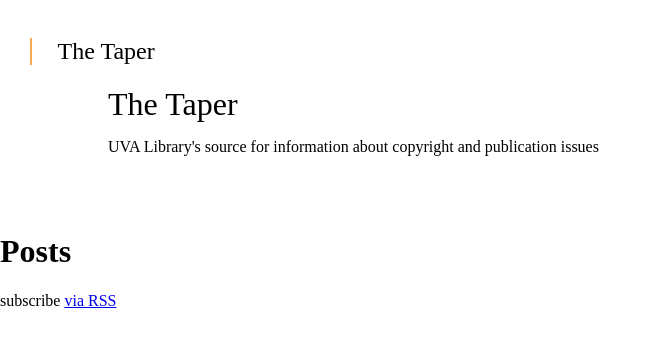
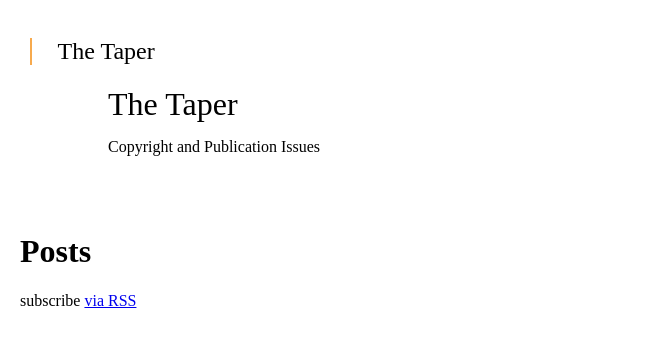
Before and after one commit to uvalib/thetaper, a Jekyll site: the page built from index.html, in a window 1280 px wide. Shown: the top 347 px of the page, without its empty margins (0-662 px from the left). Built offline with Jekyll 4.4.1, drawn with Linux system fonts in a browser that asks for light colours.

Commit message:
tweaks to theme

```diff
--- a/_includes/head.html
+++ b/_includes/head.html
@@ -28,7 +28,7 @@
   <link rel="import" href="//static.lib.virginia.edu/bower_components/app-layout/app-scroll-effects/app-scroll-effects.html">
   <link rel="import" href="//static.lib.virginia.edu/bower_components/iron-flex-layout/iron-flex-layout.html">
 
-<!--  <link rel="stylesheet" href="{{ "/css/main.css" | prepend: full_base_url }}"> -->
+  <!--<link rel="stylesheet" href="{{ "/css/main.css" | prepend: full_base_url }}">-->
   <link rel="canonical" href="{{ page.url | replace:'index.html','' | prepend: full_base_url }}">
   <link rel="alternate" type="application/rss+xml" title="{{ site.title | escape }}" href="{{ "/feed.xml" | prepend: full_base_url }}">
 
@@ -104,8 +104,14 @@
       background-color: var(--color-white);
       position: relative;
       top: 212px;
+
+      height: 500px;
+
     }
     .content {
+      width: 100%;
+      margin-left: 20px;
+      margin-right: 20px;
       max-width: 1200px;
     }
 
--- a/_layouts/default.html
+++ b/_layouts/default.html
@@ -14,7 +14,7 @@
         <app-toolbar class="tall">
           <h1 main-title>
             The Taper<br/>
-            <span style="font-size:.5em;">UVA Library's source for information about copyright and publication issues</span>
+            <span style="font-size:.5em;">Copyright and Publication Issues</span>
           </h1>
         </app-toolbar>
       </app-header>
--- a/css/main.scss
+++ b/css/main.scss
@@ -3,7 +3,7 @@
 ---
 @charset "utf-8";
 
-/*
+
 // Our variables
 $base-font-family: "Helvetica Neue", Helvetica, Arial, sans-serif;
 $base-font-size:   16px;
@@ -26,7 +26,7 @@
 
 $on-palm:          600px;
 $on-laptop:        1500px;
-*/
+
 
 // Minima also includes a mixin for defining media queries.
 // Use media queries like this:
```
